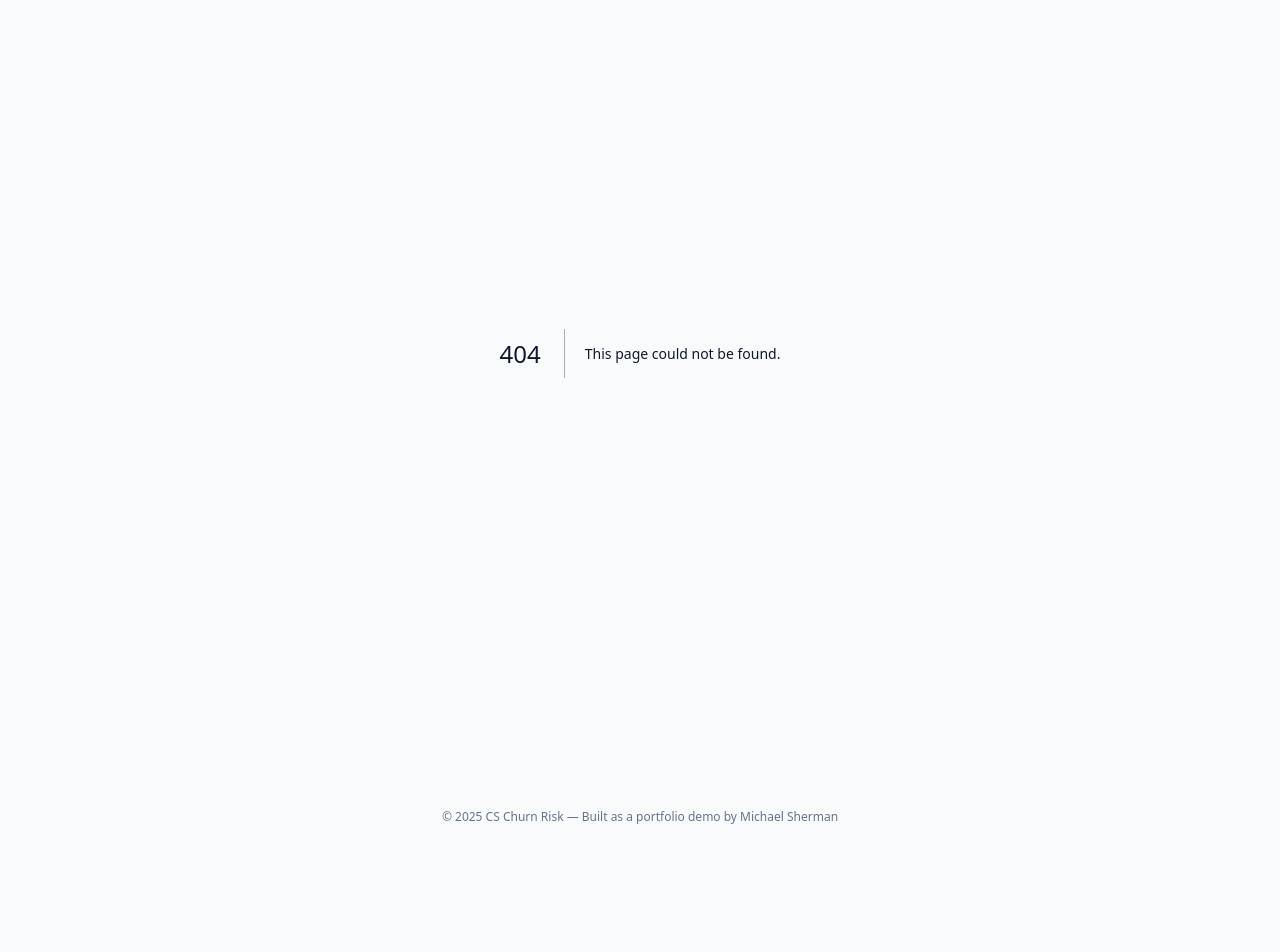
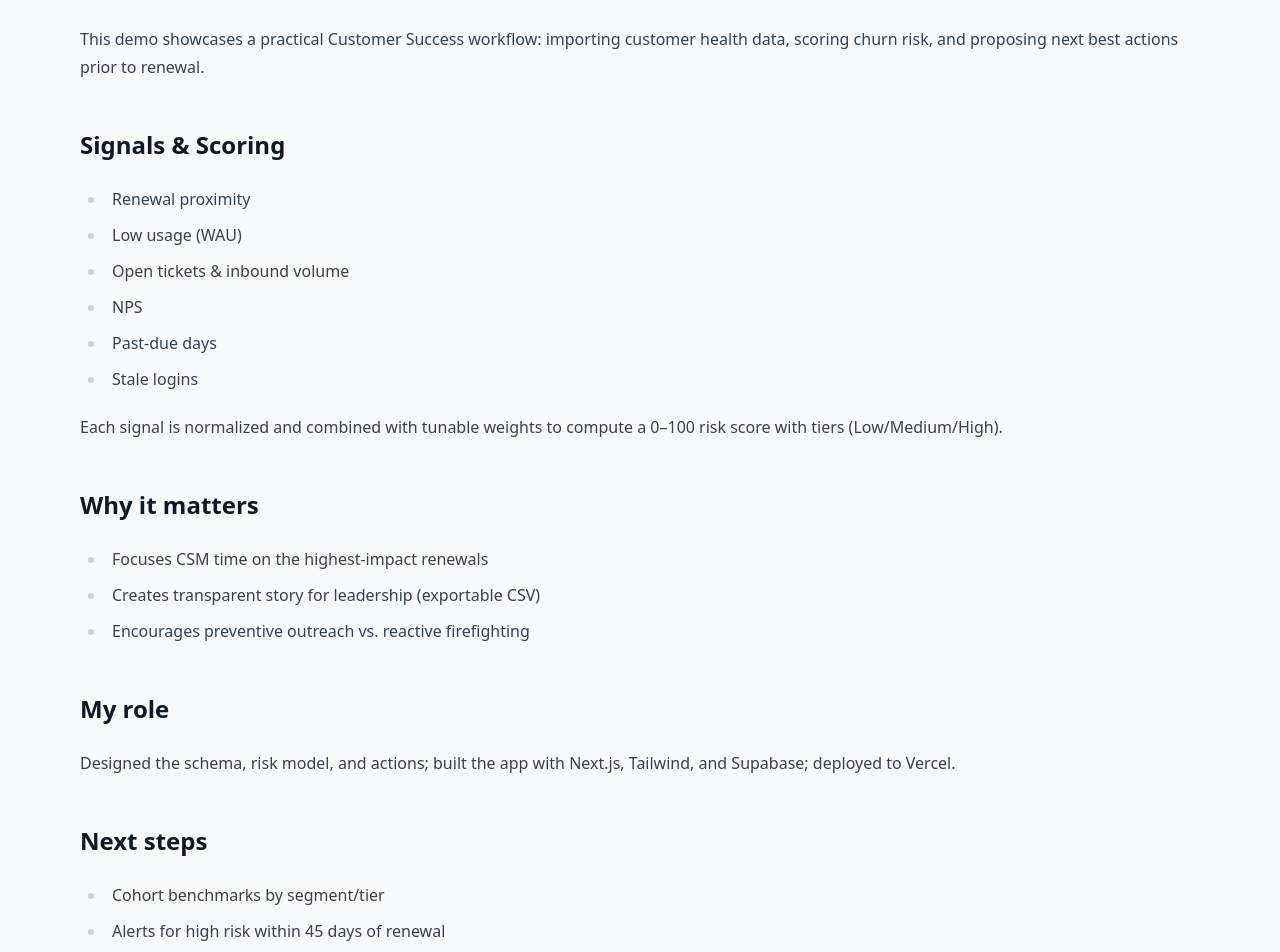
Before and after one commit to shermanium/cs-churn-risk, a Next.js app: page /case-study in a window 1280 px wide. Before the commit this address had no page. Shown: the part 120-1072 px from the top of the page. Before the commit the page ends 977 px from the top, so only its background shows below. Built offline with nearby package versions, Linux system fonts and the light colour scheme.

Commit message:
Create page.tsx

```diff
--- /dev/null
+++ b/src/app/case-study/page.tsx
@@ -0,0 +1,43 @@
+export default function CaseStudy() {
+  return (
+    <article className="prose prose-slate max-w-none">
+      <h1>CS Churn Risk — Case Study</h1>
+      <p>
+        This demo showcases a practical Customer Success workflow: importing customer health data, scoring churn risk,
+        and proposing next best actions prior to renewal.
+      </p>
+
+      <h2>Signals & Scoring</h2>
+      <ul>
+        <li>Renewal proximity</li>
+        <li>Low usage (WAU)</li>
+        <li>Open tickets & inbound volume</li>
+        <li>NPS</li>
+        <li>Past-due days</li>
+        <li>Stale logins</li>
+      </ul>
+      <p>
+        Each signal is normalized and combined with tunable weights to compute a 0–100 risk score with tiers (Low/Medium/High).
+      </p>
+
+      <h2>Why it matters</h2>
+      <ul>
+        <li>Focuses CSM time on the highest‑impact renewals</li>
+        <li>Creates transparent story for leadership (exportable CSV)</li>
+        <li>Encourages preventive outreach vs. reactive firefighting</li>
+      </ul>
+
+      <h2>My role</h2>
+      <p>
+        Designed the schema, risk model, and actions; built the app with Next.js, Tailwind, and Supabase; deployed to Vercel.
+      </p>
+
+      <h2>Next steps</h2>
+      <ul>
+        <li>Cohort benchmarks by segment/tier</li>
+        <li>Alerts for high risk within 45 days of renewal</li>
+        <li>Write‑back to CRM or data warehouse</li>
+      </ul>
+    </article>
+  );
+}
```
